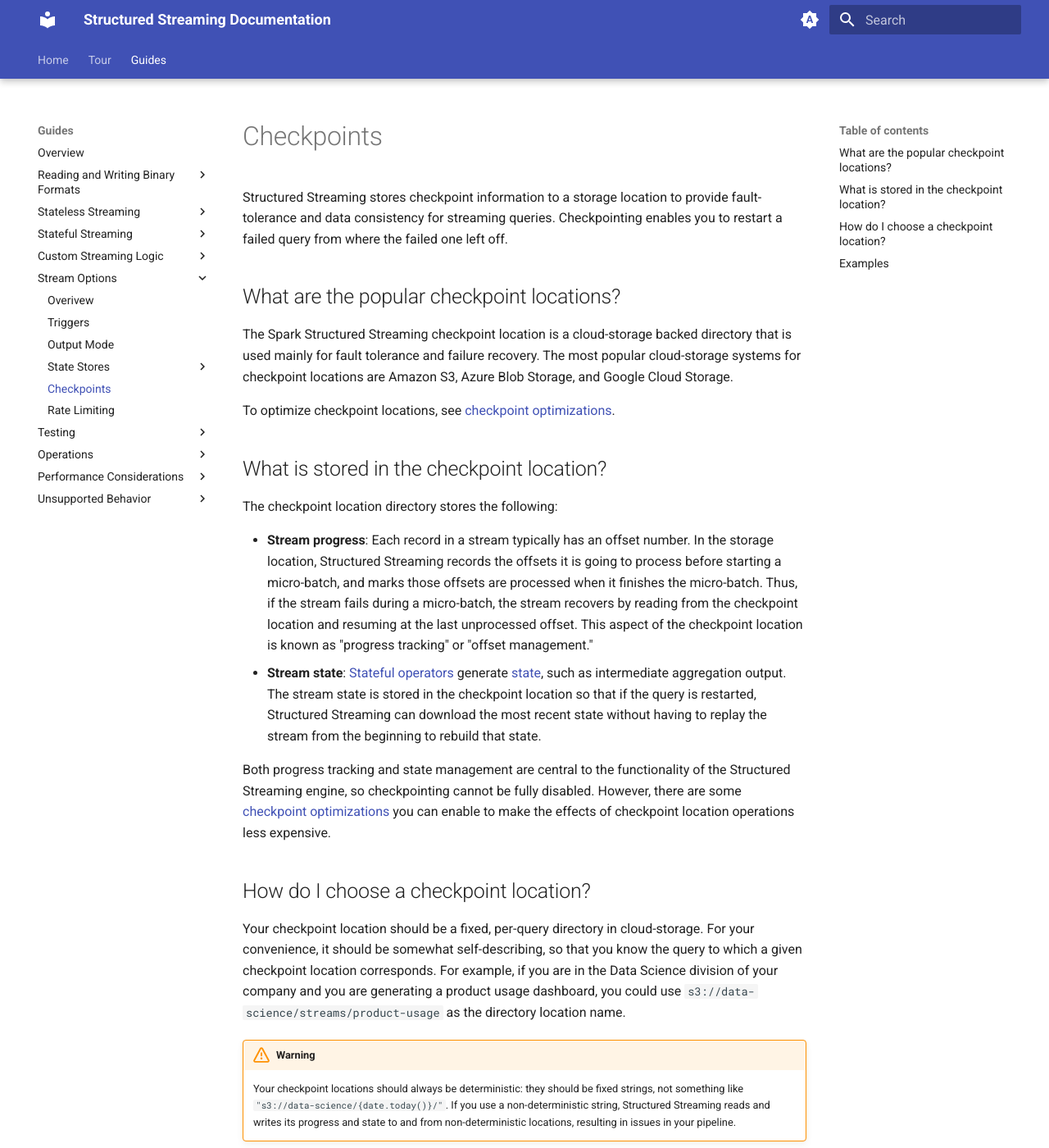
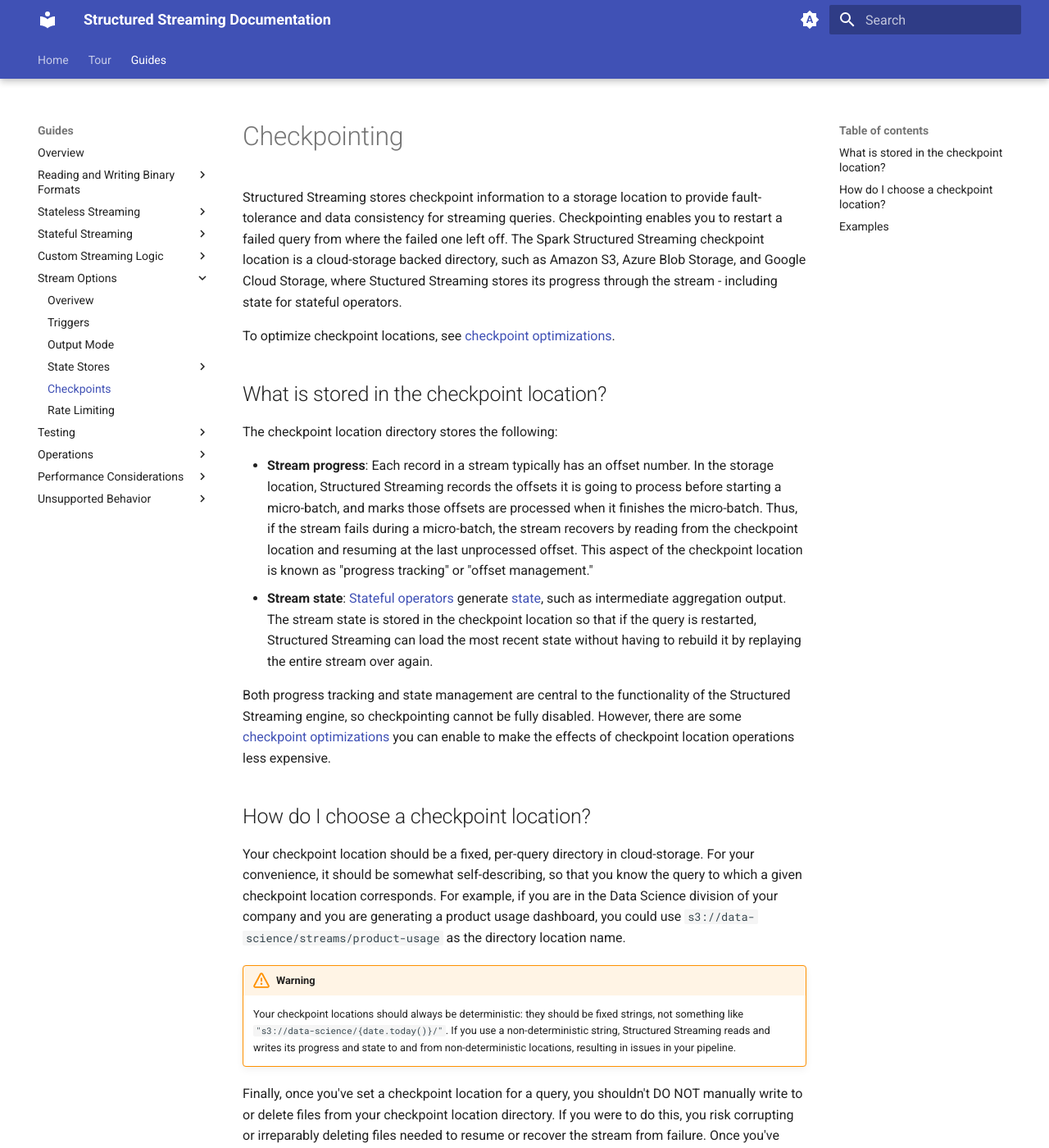
Before and after one commit to neilramaswamy/structured-streaming, an MkDocs documentation site: the page built from docs/guides/stream_options/checkpointing.md, in a window 1280 px wide and 1400 px high. Shown: the whole window at 82% size. Built offline with MkDocs 1.6.1 and Material for MkDocs 9.7.7, drawn with Linux system fonts in a browser that asks for light colours.

Commit message:
wip - edits per Neil review

```diff
--- a/docs/guides/stream_options/checkpoints.md
+++ b/docs/guides/stream_options/checkpointing.md
@@ -1,10 +1,6 @@
-# Checkpoints
+# Checkpointing
 
-Structured Streaming stores checkpoint information to a storage location to provide fault-tolerance and data consistency for streaming queries. Checkpointing enables you to restart a failed query from where the failed one left off.
-
-## What are the popular checkpoint locations?
-
-The Spark Structured Streaming checkpoint location is a cloud-storage backed directory that is used mainly for fault tolerance and failure recovery. The most popular cloud-storage systems for checkpoint locations are Amazon S3, Azure Blob Storage, and Google Cloud Storage.
+Structured Streaming stores checkpoint information to a storage location to provide fault-tolerance and data consistency for streaming queries. Checkpointing enables you to restart a failed query from where the failed one left off. The Spark Structured Streaming checkpoint location is a cloud-storage backed directory, such as Amazon S3, Azure Blob Storage, and Google Cloud Storage, where Stuctured Streaming stores its progress through the stream - including state for stateful operators.
 
 To optimize checkpoint locations, see [checkpoint optimizations]().
 
@@ -13,7 +9,7 @@ To optimize checkpoint locations, see [checkpoint optimizations]().
 The checkpoint location directory stores the following:
 
 - **Stream progress**: Each record in a stream typically has an offset number. In the storage location, Structured Streaming records the offsets it is going to process before starting a micro-batch, and marks those offsets are processed when it finishes the micro-batch. Thus, if the stream fails during a micro-batch, the stream recovers by reading from the checkpoint location and resuming at the last unprocessed offset. This aspect of the checkpoint location is known as "progress tracking" or "offset management."
-- **Stream state**: [Stateful operators]() generate [state](), such as intermediate aggregation output. The stream state is stored in the checkpoint location so that if the query is restarted, Structured Streaming can download the most recent state without having to replay the stream from the beginning to rebuild that state.
+- **Stream state**: [Stateful operators]() generate [state](), such as intermediate aggregation output. The stream state is stored in the checkpoint location so that if the query is restarted, Structured Streaming can load the most recent state without having to rebuild it by replaying the entire stream over again.
 
 Both progress tracking and state management are central to the functionality of the Structured Streaming engine, so checkpointing cannot be fully disabled. However, there are some [checkpoint optimizations]() you can enable to make the effects of checkpoint location operations less expensive.
 
--- a/mkdocs.yml
+++ b/mkdocs.yml
@@ -128,7 +128,7 @@ nav:
           - State Stores:
               - Overview: guides/stream_options/state/overview.md
               - RocksDB Tuning: guides/stream_options/state/rocksdb.md
-          - Checkpoints: guides/stream_options/checkpoints.md
+          - Checkpoints: guides/stream_options/checkpointing.md
           - Rate Limiting: guides/stream_options/rate_limiting/overview.md
       - Testing:
           - Unit Testing: guides/testing/unit_testing.md
```
